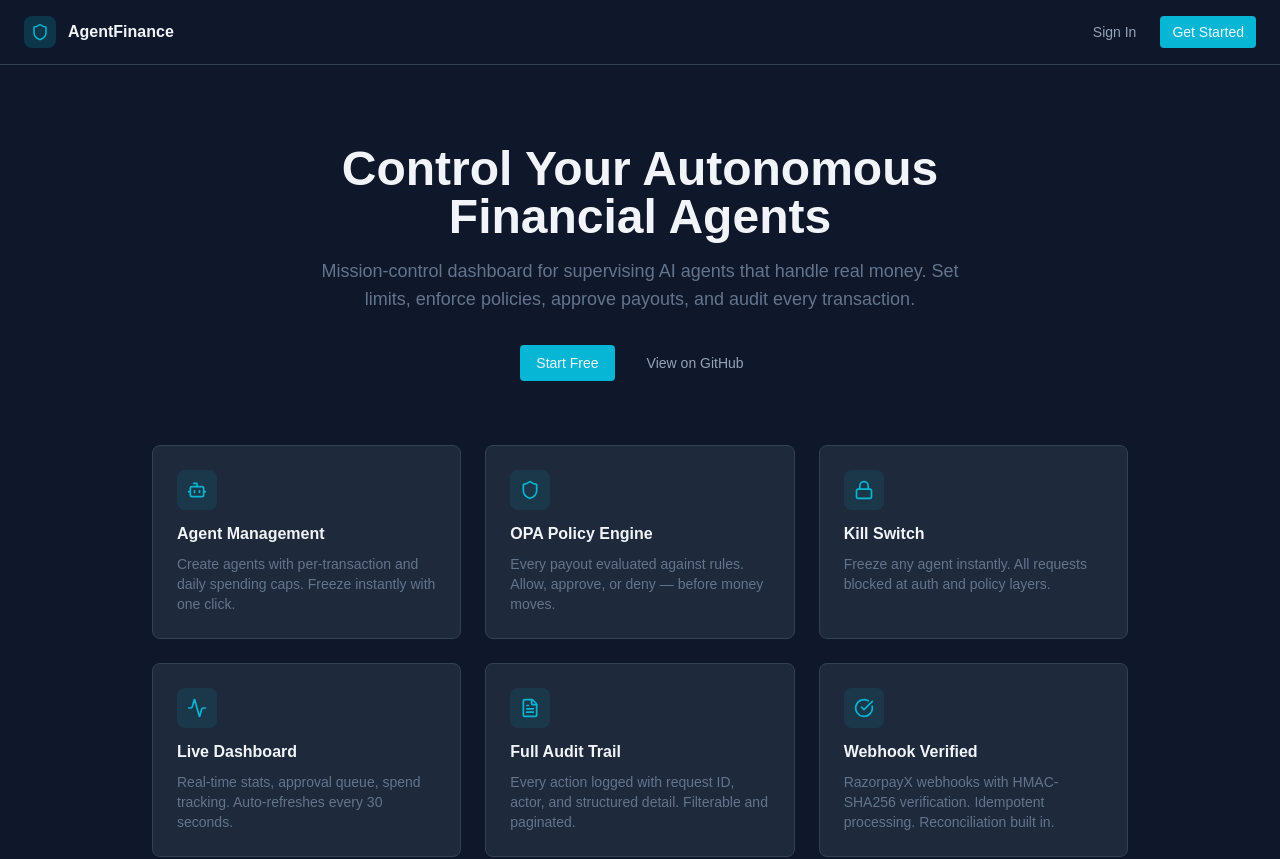
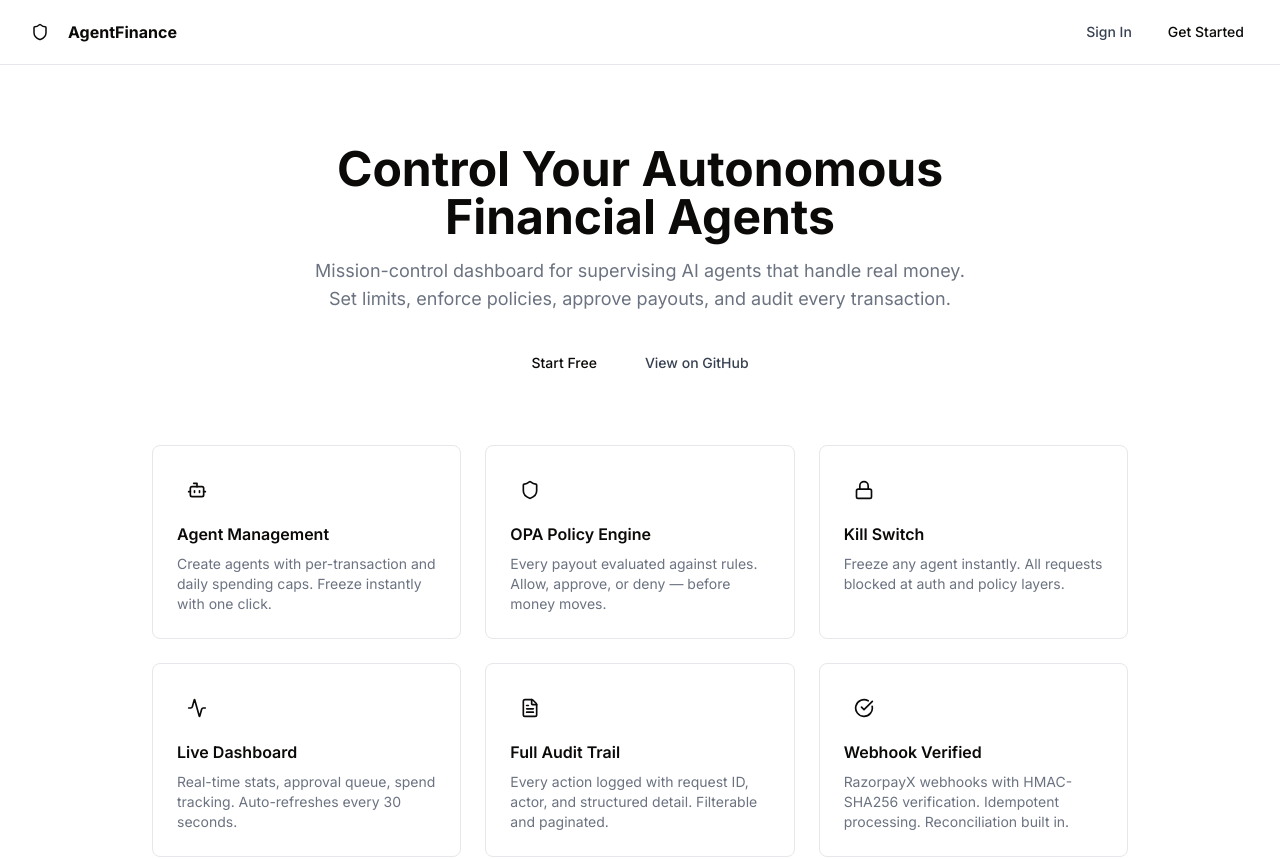
Before and after one commit to nek1912/innovaHack, a Next.js app in the folder frontend/: page / in a window 1280 px wide. Shown: the top 859 px of the page. Built offline with nearby package versions, Linux system fonts and the light colour scheme.

Commit message:
feat: rewrite globals.css and layout.tsx to Ramp design tokens

```diff
--- a/frontend/app/globals.css
+++ b/frontend/app/globals.css
@@ -1,98 +1,80 @@
 @import "tailwindcss";
 
 :root {
-  --bg-primary: #0f172a;
-  --bg-secondary: #1e293b;
-  --bg-surface: #1e293b;
-  --bg-elevated: #253349;
-  --border: #334155;
-  --border-light: #475569;
-  --text-primary: #f1f5f9;
-  --text-secondary: #94a3b8;
-  --text-muted: #64748b;
-  --green: #22c55e;
-  --green-dim: #166534;
-  --amber: #f59e0b;
-  --amber-dim: #92400e;
-  --red: #ef4444;
-  --red-dim: #991b1b;
-  --cyan: #06b6d4;
-  --cyan-dim: #155e75;
-  --purple: #a855f7;
-  --purple-dim: #6b21a8;
-  --blue: #3b82f6;
+  /* Core */
+  --ink: #0c0a08;
+  --canvas: #ffffff;
+  --lime: #e4f222;
+  --lime-hover: #d4e21c;
+
+  /* Surfaces */
+  --surface-warm: #f4f2f0;
+  --border-warm: #d2cecb;
+  --border-cool: #e5e7eb;
+
+  /* Text */
+  --text-primary: #0c0a08;
+  --text-secondary: #374151;
+  --text-muted: #6b7280;
+  --text-inverse: #ffffff;
+
+  /* Semantic */
+  --safe: #059669;
+  --safe-bg: #ecfdf5;
+  --danger: #dc2626;
+  --danger-bg: #fef2f2;
+  --warning: #d97706;
+  --warning-bg: #fffbeb;
 }
 
 @theme inline {
-  --color-background: var(--bg-primary);
-  --color-foreground: var(--text-primary);
-  --color-surface: var(--bg-surface);
-  --color-elevated: var(--bg-elevated);
-  --color-border: var(--border);
-  --color-border-light: var(--border-light);
+  --color-ink: var(--ink);
+  --color-canvas: var(--canvas);
+  --color-lime: var(--lime);
+  --color-lime-hover: var(--lime-hover);
+  --color-surface-warm: var(--surface-warm);
+  --color-border-warm: var(--border-warm);
+  --color-border-cool: var(--border-cool);
+  --color-text-primary: var(--text-primary);
   --color-text-secondary: var(--text-secondary);
   --color-text-muted: var(--text-muted);
-  --color-green: var(--green);
-  --color-green-dim: var(--green-dim);
-  --color-amber: var(--amber);
-  --color-amber-dim: var(--amber-dim);
-  --color-red: var(--red);
-  --color-red-dim: var(--red-dim);
-  --color-cyan: var(--cyan);
-  --color-cyan-dim: var(--cyan-dim);
-  --color-purple: var(--purple);
-  --color-purple-dim: var(--purple-dim);
-  --color-blue: var(--blue);
-  --font-sans: var(--font-geist-sans);
-  --font-mono: var(--font-geist-mono);
+  --color-text-inverse: var(--text-inverse);
+  --color-safe: var(--safe);
+  --color-safe-bg: var(--safe-bg);
+  --color-danger: var(--danger);
+  --color-danger-bg: var(--danger-bg);
+  --color-warning: var(--warning);
+  --color-warning-bg: var(--warning-bg);
+  --font-sans: var(--font-inter), -apple-system, sans-serif;
+  --font-mono: 'JetBrains Mono', 'Fira Code', monospace;
 }
 
 body {
-  background: var(--bg-primary);
-  color: var(--text-primary);
-  font-family: Arial, Helvetica, sans-serif;
+  background: var(--canvas);
+  color: var(--ink);
+  font-family: var(--font-sans);
+  -webkit-font-smoothing: antialiased;
+  -moz-osx-font-smoothing: grayscale;
 }
 
 * {
-  border-color: var(--border);
+  border-color: var(--border-cool);
 }
 
-@keyframes pulse-glow {
-  0%, 100% { opacity: 1; }
-  50% { opacity: 0.6; }
-}
-
-.animate-pulse-glow {
-  animation: pulse-glow 2s ease-in-out infinite;
-}
-
-/* Reduced motion */
-@media (prefers-reduced-motion: reduce) {
-  .animate-pulse-glow {
-    animation: none;
-  }
-  * {
-    transition-duration: 0.01ms !important;
-    animation-duration: 0.01ms !important;
-  }
-}
-
-/* Focus indicators */
 :focus-visible {
-  outline: 2px solid var(--cyan);
+  outline: 2px solid var(--ink);
   outline-offset: 2px;
 }
 
-/* Skip to content */
 .skip-link {
   position: absolute;
   top: -40px;
   left: 0;
-  background: var(--cyan);
-  color: var(--bg-primary);
+  background: var(--lime);
+  color: var(--ink);
   padding: 8px 16px;
   z-index: 100;
-  font-weight: 600;
+  font-weight: 500;
   transition: top 0.2s;
 }
 
@@ -100,18 +82,27 @@ body {
   top: 0;
 }
 
-/* Scrollbar styling */
 ::-webkit-scrollbar {
   width: 6px;
   height: 6px;
 }
+
 ::-webkit-scrollbar-track {
-  background: var(--bg-primary);
+  background: transparent;
 }
+
 ::-webkit-scrollbar-thumb {
-  background: var(--border);
+  background: var(--border-warm);
   border-radius: 3px;
 }
+
 ::-webkit-scrollbar-thumb:hover {
-  background: var(--border-light);
+  background: var(--text-muted);
 }
+
+@media (prefers-reduced-motion: reduce) {
+  * {
+    transition-duration: 0.01ms !important;
+    animation-duration: 0.01ms !important;
+  }
+}
--- a/frontend/app/layout.tsx
+++ b/frontend/app/layout.tsx
@@ -1,10 +1,16 @@
 import type { Metadata } from "next";
+import { Inter } from "next/font/google";
 import "./globals.css";
 import { ClientProviders } from "@/components/ClientProviders";
 
+const inter = Inter({
+  subsets: ["latin"],
+  variable: "--font-inter",
+});
+
 export const metadata: Metadata = {
-  title: "AgentFinance Control System",
-  description: "Mission control for autonomous financial agents",
+  title: "AgentFinance",
+  description: "Control your autonomous financial agents",
 };
 
 export default function RootLayout({
@@ -13,8 +19,8 @@ export default function RootLayout({
   children: React.ReactNode;
 }>) {
   return (
-    <html lang="en" className="h-full">
-      <body className="min-h-full bg-background text-foreground">
+    <html lang="en" className={`h-full ${inter.variable}`}>
+      <body className="min-h-full bg-canvas text-ink">
         <a href="#main-content" className="skip-link">
           Skip to main content
         </a>
```
